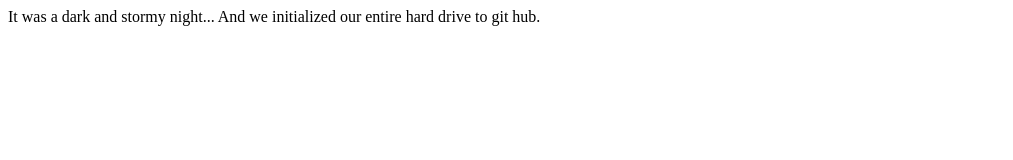
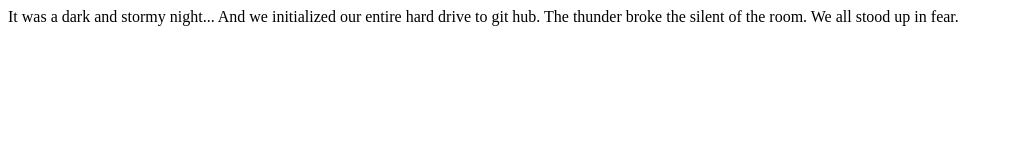
Before and after one commit to WilyMayo/fire-sidestory, a plain HTML site: page index.html in a window 1280 px wide. Shown: the whole page, without its empty margins (0-1013 px from the left). Drawn offline with Linux system fonts and the light colour scheme.

Commit message:
add a thrid line

```diff
--- a/index.html
+++ b/index.html
@@ -1,6 +1,8 @@
 <html>
   <body>
     <p>It was a dark and stormy night...
-       And we initialized our entire hard drive to git hub.</p>
+       And we initialized our entire hard drive to git hub.
+       The thunder broke the silent of the room. We all stood up in fear.
+    </p>
   </body>
 </html>
```
